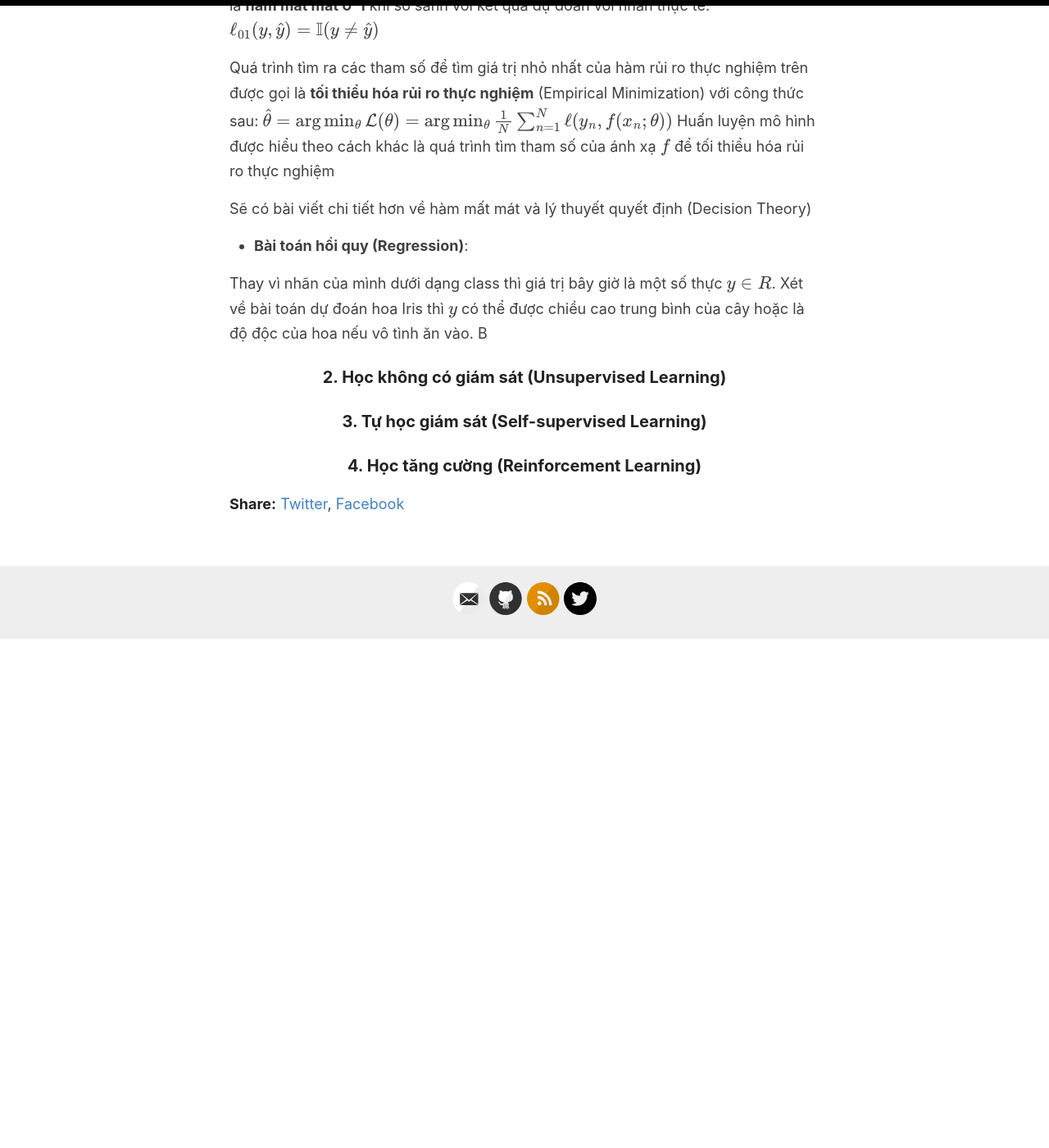
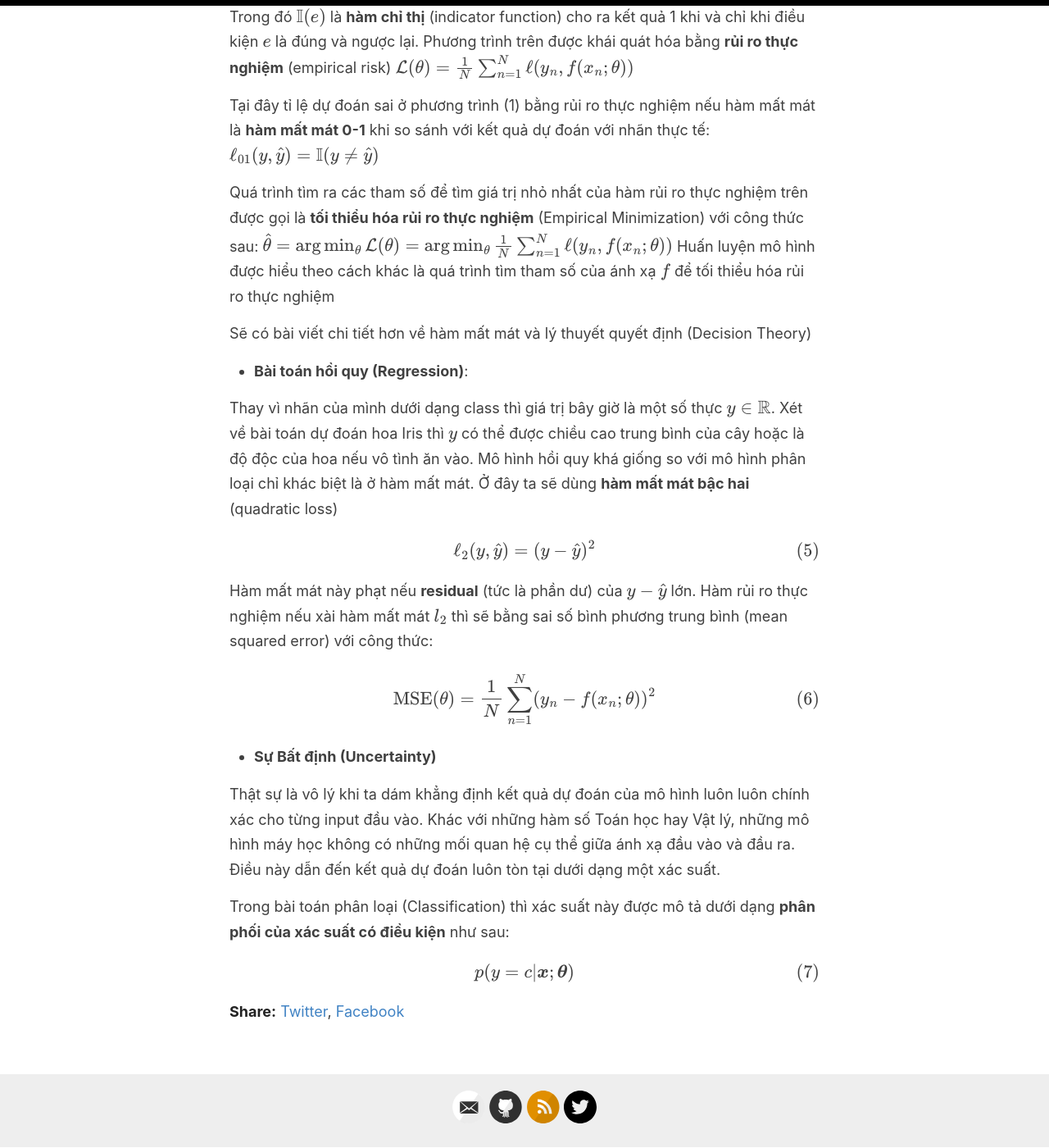
Before and after one commit to Longcodedao/Longcodedao.github.io, a Jekyll site: the page built from _posts/2025-04-28-introduction-to-machine-learning.md, in a window 1280 px wide and 1400 px high, scrolled down 4093 px. Shown: the whole window at 82% size. Built offline with Jekyll 4.4.1, drawn with Linux system fonts in a browser that asks for light colours; formulas are drawn with MathJax 3; before the commit the page ends 4873 px from its top, so only the background shows below that; some of the changed text lies outside the part shown.

Commit message:
Tomorrow do uncertainty

```diff
--- a/_posts/2025-04-28-introduction-to-machine-learning.md
+++ b/_posts/2025-04-28-introduction-to-machine-learning.md
@@ -6,6 +6,8 @@ categories: machine-learning
 ---
 
 Dạo gần đây, AI đang "hot" hòn họt từ khi ChatGPT xuất hiện năm 2022. Ai cũng kinh ngạc khi nó làm được đủ thứ từ giải đáp thắc mắc đơn giản đến viết luận văn, code phức tạp (lập trình viên có vẻ hơi "toang" 😂). AI mạnh mẽ vậy, nhưng thực ra nó học hỏi giống con người mình thôi, đó chính là Học Máy.
+
+Note: Bài blog này sẽ hơi nặng về lý thuyết Toán một xíu 😅
 
 ![Minh họa Machine Learning](/assets/images/machine_learning.jpg)
 
@@ -31,8 +33,8 @@ bài thi cho tốt thì bạn phải dành nhiều thời gian để học tập
 **kinh nghiệm** bạn tích lũy được càng nhiều và trở nên nhạy bén hơn. Trong học máy, E được biểu diễn dưới dạng dữ liệu. Càng
 nhiều dữ liệu thì chương trình học máy lại càng cho ra kết quả chính xác.
 
-- **Hiệu suất (P) - Điểm số bài kiểm tra**: Điểm số là thước đo đánh giá bạn thực hiện *tác vụ* (bài kiểm tra Tích phân) sau
-khi đã tích lũy *kinh nghiệm* (lý thuyết và luyện đề)
+- **Hiệu suất (P) - Điểm số bài kiểm tra**: Điểm số là thước đo đánh giá bạn thực hiện *tác vụ* (bài kiểm tra Tích phân) sau khi đã tích lũy *kinh nghiệm* (lý thuyết và luyện đề). Tương tự, hiệu suất đánh giá khả năng của mô hình học máy có
+khả năng thực hiện tác vụ T tốt hay không.
 
 Trong các bài viết của mình, tôi sẽ tiếp cận Học Máy chủ yếu dưới góc độ xác suất tức là mọi biến ẩn (kết quả dự đoán hay các
 tham số bên trong mô hình) đều được xét như một biến ngẫu nhiên theo một phân phối xác suất nhất định. Lối tiếp cận này mang lại
@@ -53,6 +55,8 @@ Dựa vào các kiểu dữ liệu thì mô hình học máy được chia ra th
 
 4. [**Học tăng cường (Reinforcement Learning)**](#4-học-tăng-cường-reinforcement-learning)
 
+Ở bài lần này mình sẽ bàn luận sau về mục 1 (Học có giám sát). Còn những phần còn
+lại thì xin để dành cho các bài blog sau.
 
 ### 1. Học có giám sát (Supervised Learning)
 Trong bài toán này, tác vụ T là học một hàm số ánh xạ $f$ từ biến đầu vào $\boldsymbol{x} \in \mathcal X$ ra kết quả
@@ -101,15 +105,40 @@ $$
 $$
 Huấn luyện mô hình được hiểu theo cách khác là quá trình tìm tham số của ánh xạ $f$ để tối thiểu hóa rủi ro thực nghiệm
 
-
 Sẽ có bài viết chi tiết hơn về  hàm mất mát và lý thuyết quyết định (Decision Theory)
 
 - **Bài toán hồi quy (Regression)**:
 
-Thay vì nhãn của mình dưới dạng class thì giá trị bây giờ là một số thực $y \in R$. Xét về bài toán dự đoán hoa Iris thì
-$y$ có thể được chiều cao trung bình của cây hoặc là độ độc của hoa nếu vô tình ăn vào. B
+Thay vì nhãn của mình dưới dạng class thì giá trị bây giờ là một số thực $y \in \mathbb{R}$. Xét về bài toán dự đoán hoa Iris
+ thì $y$ có thể được chiều cao trung bình của cây hoặc là độ độc của hoa nếu vô tình ăn vào. Mô hình hồi quy khá giống so với
+ mô hình phân loại chỉ khác biệt là ở hàm mất mát. Ở đây ta sẽ dùng
+**hàm mất mát bậc hai** (quadratic loss)
 
+$$
+\tag{5} \ell_{2}(y, \hat{y}) = (y - \hat{y})^{2}
+$$
 
-### 2. Học không có giám sát (Unsupervised Learning)
+Hàm mất mát này phạt nếu **residual** (tức là phần dư) của $y - \hat{y}$ lớn. Hàm
+rủi ro thực nghiệm nếu xài hàm mất mát $l_2$ thì sẽ bằng sai số bình phương trung
+bình (mean squared error) với công thức:
+
+$$
+\tag{6} \text{MSE}(\theta) = \frac{1}{N} \sum_{n=1}^{N} (y_n - f(x_n; \theta))^2
+$$
+
+- **Sự Bất định (Uncertainty)**
+
+Thật sự là vô lý khi ta dám khẳng định kết quả dự đoán của mô hình luôn luôn chính
+xác cho từng input đầu vào. Khác với những hàm số  Toán học hay Vật lý, những mô
+hình máy học không có những mối quan hệ cụ thể giữa ánh xạ đầu vào và đầu ra. Điều
+này dẫn đến kết quả dự đoán luôn tòn tại dưới dạng một xác suất.
+
+Trong bài toán phân loại (Classification) thì xác suất này được mô tả dưới dạng **phân phối của xác suất có điều kiện** như sau:
+
+$$
+\tag{7}  p(y = c|\boldsymbol{x}; \boldsymbol{\theta})
+$$
+
+<!-- ### 2. Học không có giám sát (Unsupervised Learning)
 ### 3. Tự học giám sát (Self-supervised Learning)
-### 4. Học tăng cường (Reinforcement Learning)
+### 4. Học tăng cường (Reinforcement Learning) -->
```
